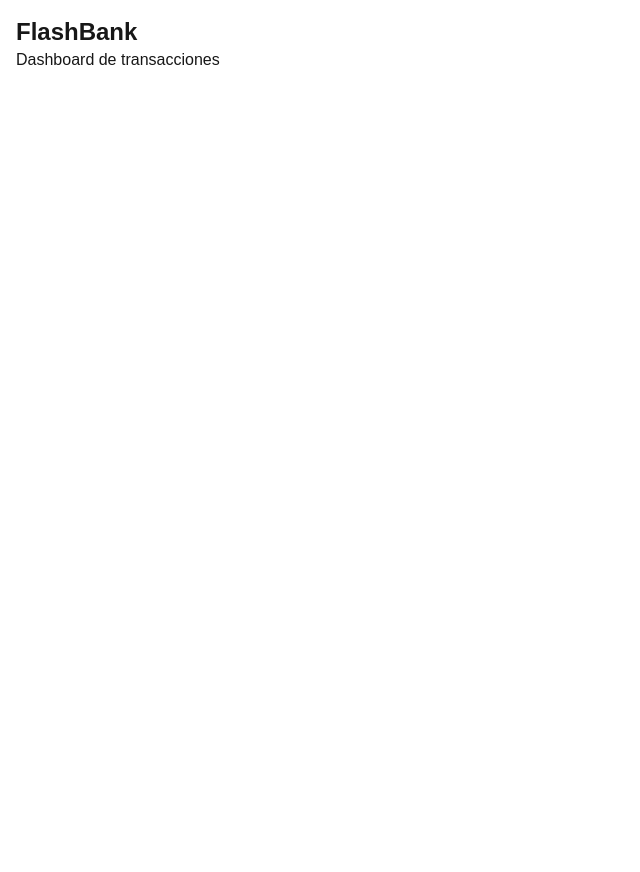
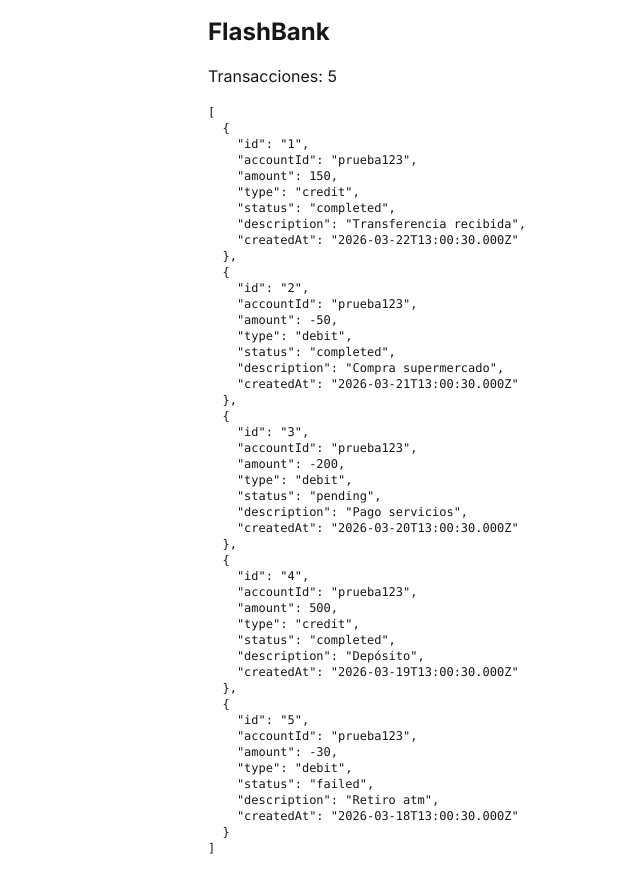
Before and after one commit to ltgabriel/flashbank-frontend, a Next.js app: page / in a window 1280 px wide. Shown: the whole page, without its empty margins (0-640 px from the left). Before the commit the page ends 800 px from the top, so only its background shows below. Built offline with nearby package versions, Linux system fonts and the light colour scheme.

Commit message:
funcional: hook basico cargando transacciones en pantalla

```diff
--- a/src/app/layout.tsx
+++ b/src/app/layout.tsx
@@ -1,33 +1,24 @@
-import type { Metadata } from "next";
-import { Geist, Geist_Mono } from "next/font/google";
-import "./globals.css";
+'use client'
 
-const geistSans = Geist({
-  variable: "--font-geist-sans",
-  subsets: ["latin"],
-});
+import { Inter } from 'next/font/google'
+import { QueryClientProvider } from '@tanstack/react-query'
+import { queryClient } from '@/lib/react-query'
+import './globals.css'
 
-const geistMono = Geist_Mono({
-  variable: "--font-geist-mono",
-  subsets: ["latin"],
-});
-
-export const metadata: Metadata = {
-  title: "Create Next App",
-  description: "Generated by create next app",
-};
+const inter = Inter({ subsets: ['latin'] })
 
 export default function RootLayout({
   children,
-}: Readonly<{
-  children: React.ReactNode;
-}>) {
+}: {
+  children: React.ReactNode
+}) {
   return (
-    <html
-      lang="en"
-      className={`${geistSans.variable} ${geistMono.variable} h-full antialiased`}
-    >
-      <body className="min-h-full flex flex-col">{children}</body>
+    <html lang="es">
+      <body className={inter.className}>
+        <QueryClientProvider client={queryClient}>
+          {children}
+        </QueryClientProvider>
+      </body>
     </html>
-  );
+  )
 }
--- a/src/app/page.tsx
+++ b/src/app/page.tsx
@@ -1,11 +1,18 @@
+'use client'
 import Image from "next/image";
+import { useTransactionHistory } from '@/features/transactions/hooks/usetransactionhistory'
 
-// src/app/page.tsx
 export default function Home() {
+  const { transactions, isLoading, error } = useTransactionHistory({ accountId: 'prueba123' })
+
+  if (isLoading) return <div className="p-4">Cargando...</div>
+  if (error) return <div className="p-4 text-red-500">Error: {error.message}</div>
+
   return (
-    <main className="p-4">
-      <h1 className="text-2xl font-bold">FlashBank</h1>
-      <p>Dashboard de transacciones</p>
+    <main className="p-4 max-w-4xl mx-auto">
+      <h1 className="text-2xl font-bold mb-4">FlashBank</h1>
+      <p>Transacciones: {transactions.length}</p>
+      <pre className="text-xs mt-4">{JSON.stringify(transactions, null, 2)}</pre>
     </main>
   )
 }
--- a/src/lib/react-query.ts
+++ b/src/lib/react-query.ts
@@ -0,0 +1,10 @@
+import { QueryClient } from '@tanstack/react-query'
+
+export const queryClient = new QueryClient({
+  defaultOptions: {
+    queries: {
+      staleTime: 1000 * 60 * 5,
+      retry: 1,
+    },
+  },
+})
```
